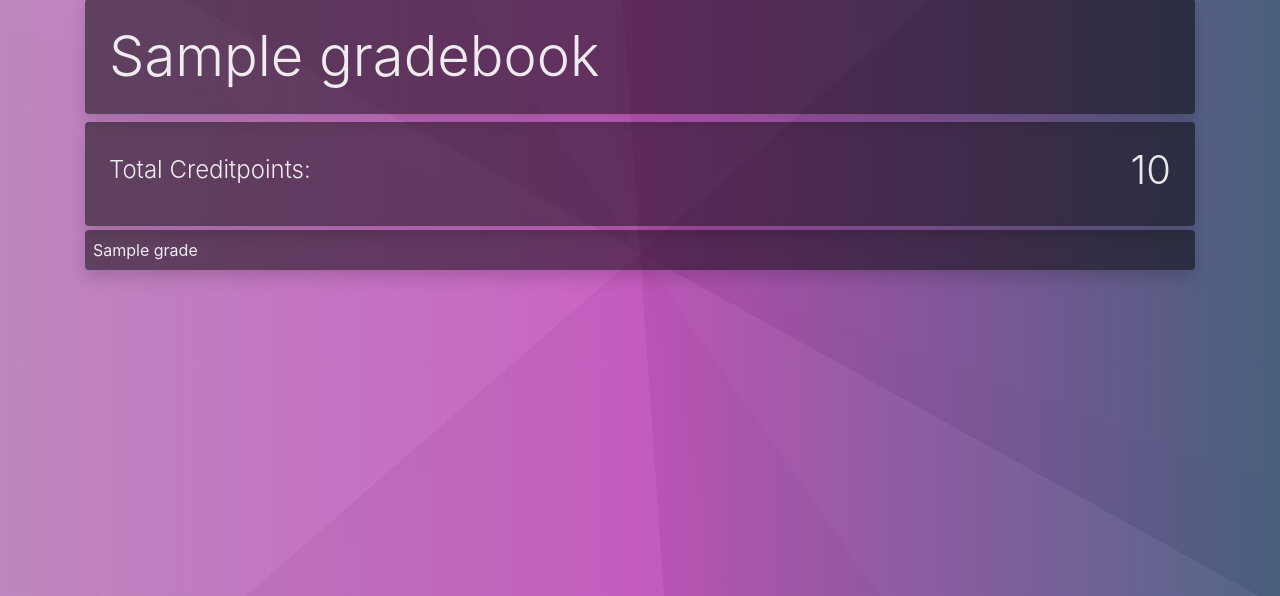
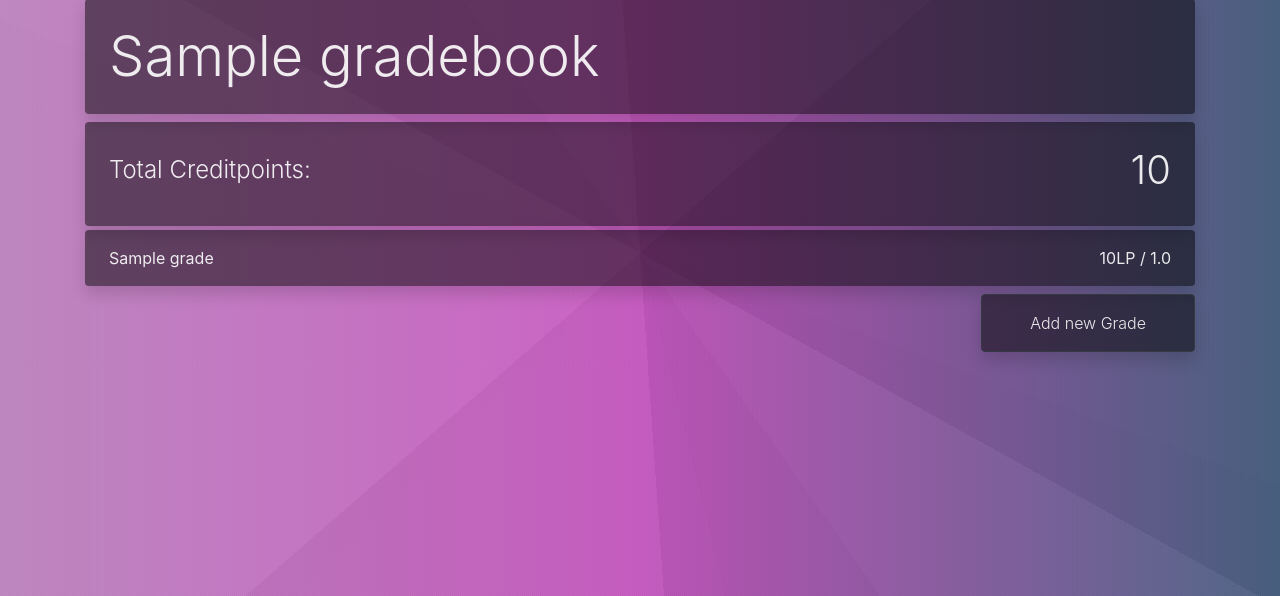
Before and after one commit to DenizScholz/uni_grades, a Django app: page /gradebook/1/ in a window 1280 px wide. Shown: the part 147-743 px from the top of the page. Run offline with Django 3.2, Linux system fonts and the light colour scheme; a user stored in the database is signed in; tables that the repository leaves empty hold one stand-in row (values such as "Sample post"); some libraries are stand-ins or nearby versions.

Commit message:
grade creation

```diff
--- a/grade_project/grade_app/forms.py
+++ b/grade_project/grade_app/forms.py
@@ -13,3 +13,8 @@ class GradebookCreationForm(ModelForm):
     class Meta:
         model = Gradebook
         fields = ['title',]
+
+class GradeCreationForm(ModelForm):
+    class Meta:
+        model = Grade
+        fields = ['title', 'creditpoints', 'value', 'weighted',]
--- a/grade_project/grade_app/templates/grade_app/gradebook.html
+++ b/grade_project/grade_app/templates/grade_app/gradebook.html
@@ -1,10 +1,13 @@
 {% extends 'base.html' %}
 {% load static %}
+{% load crispy_forms_tags %}
 
 {% block title %}{{ gradebook.title }}{% endblock %}
 
 
 {% block content %}
+
+<!-- Gradebook Head -->
 <div class="grade-container-dark rounded shadow">
     <h1 class="display-4 grade-font-white p-4">{{ gradebook.title }}</h1>
 </div>
@@ -20,16 +23,65 @@
     </div>
 </div>
 
+<!-- Grade List -->
 {% for grade in grades %}
-<a href="{% url 'home' %}" style="text-decoration: none !important">
-    <div class="my-1 p-2 grade-font-white grade-container-dark rounded shadow">
+<a href="{% url 'gradebook' pk=gradebook.pk %}" style="text-decoration: none !important">
+    <div class="my-1 py-3 px-4 grade-font-white grade-container-dark rounded shadow">
         {{ grade.title }}
+        <div class="float-right"> {{ grade.creditpoints }}LP / {{ grade.value }}</div>
     </div>
 </a>
 {% endfor %}
 
+
+<div class="text-right">
+    <button class="btn btn-dark my-1 py-3 px-5 grade-font-white grade-container-dark rounded shadow font-weight-light"
+        onclick="toggleGradeForm()">
+        Add new Grade
+    </button>
+</div>
+
+<!-- New Grade Form -->
+<div class="container grade-container-dark rounded shadow p-5 grade-font-white font-weight-light my-2" id="grade-form"
+    {% if not request.POST %} style="display: none;" {% endif %}>
+    <h5>Create a new grade</h5>
+    <form method="POST">
+        {% csrf_token %}
+        {{ form|crispy }}
+        <button type="submit" class="btn btn-primary">Add new Grade</button>
+    </form>
+</div>
+
+
 {% endblock content %}
 
+
+{% block js %}
+<script>
+    window.onload = init;
+    function init() {
+        form = document.getElementById("grade-form");
+        if (form.style.display !== 'none') {
+            form.scrollIntoView({
+                behavior: 'smooth'
+            });
+        }
+    }
+    function toggleGradeForm() {
+        form = document.getElementById("grade-form");
+        if (form.style.display === 'none') {
+            form.style.display = 'block';
+            form.scrollIntoView({
+                behavior: 'smooth'
+            });
+        } else {
+            form.style.display = 'none';
+            document.body.scrollTop = 0; // For Safari
+            document.documentElement.scrollTop = 0; // For Chrome, Firefox, IE and Opera
+        }
+    }
+</script>
+{% endblock js %}
 
 {% block css %}
 <link rel="stylesheet" type="text/css" href='{% static "grade_app/css/home.css" %}'>
--- a/grade_project/grade_app/views.py
+++ b/grade_project/grade_app/views.py
@@ -1,4 +1,4 @@
-from django.shortcuts import render, HttpResponse, redirect
+from django.shortcuts import render, HttpResponse, redirect, HttpResponseRedirect
 from django.contrib.auth.forms import UserCreationForm
 from django.urls import reverse_lazy
 from django.contrib.auth.decorators import login_required
@@ -6,7 +6,7 @@ from django.utils.decorators import method_decorator
 from django.views import View, generic
 from .models import Gradebook, Grade
 from .helpers import calcAverageGrades
-from .forms import CustomUserCreationForm, GradebookCreationForm
+from .forms import CustomUserCreationForm, GradebookCreationForm, GradeCreationForm
 
 
 class SignUp(generic.CreateView):
@@ -45,8 +45,42 @@ class GradebookView(View):
         gradebook = Gradebook.objects.get(pk=pk)
         if not request.user == gradebook.owner:
             return HttpResponse('gtfo')
+
         grades = Grade.objects.filter(gradebook=gradebook)
-        return render(request, 'grade_app/gradebook.html', context={'gradebook': gradebook, 'grades': grades})
+        form = GradeCreationForm()
+
+        context = {
+            'gradebook': gradebook,
+            'grades': grades,
+            'form': form,
+        }
+
+        return render(request, 'grade_app/gradebook.html', context=context)
+
+    def post(self, request, pk):
+        # why does this work tho?
+        gradebook = Gradebook.objects.get(pk=pk)
+        if not request.user == gradebook.owner:
+            return HttpResponse('gtfo')
+
+        grades = Grade.objects.filter(gradebook=gradebook)
+        form = GradeCreationForm(request.POST)
+
+        if not form.is_valid():
+            return HttpResponse('something sux')
+
+        grade = form.save(commit=False)
+        grade.gradebook = gradebook
+        grade.save()
+        form = GradeCreationForm()
+
+        context = {
+            'gradebook': gradebook,
+            'grades': grades,
+            'form': form,
+        }
+
+        return redirect('gradebook', pk=pk)
 
 
 @method_decorator(login_required, name='dispatch')
```
Also changed, not shown: grade_project/grade_app/templates/grade_app/home.html (+19 -5 lines).
